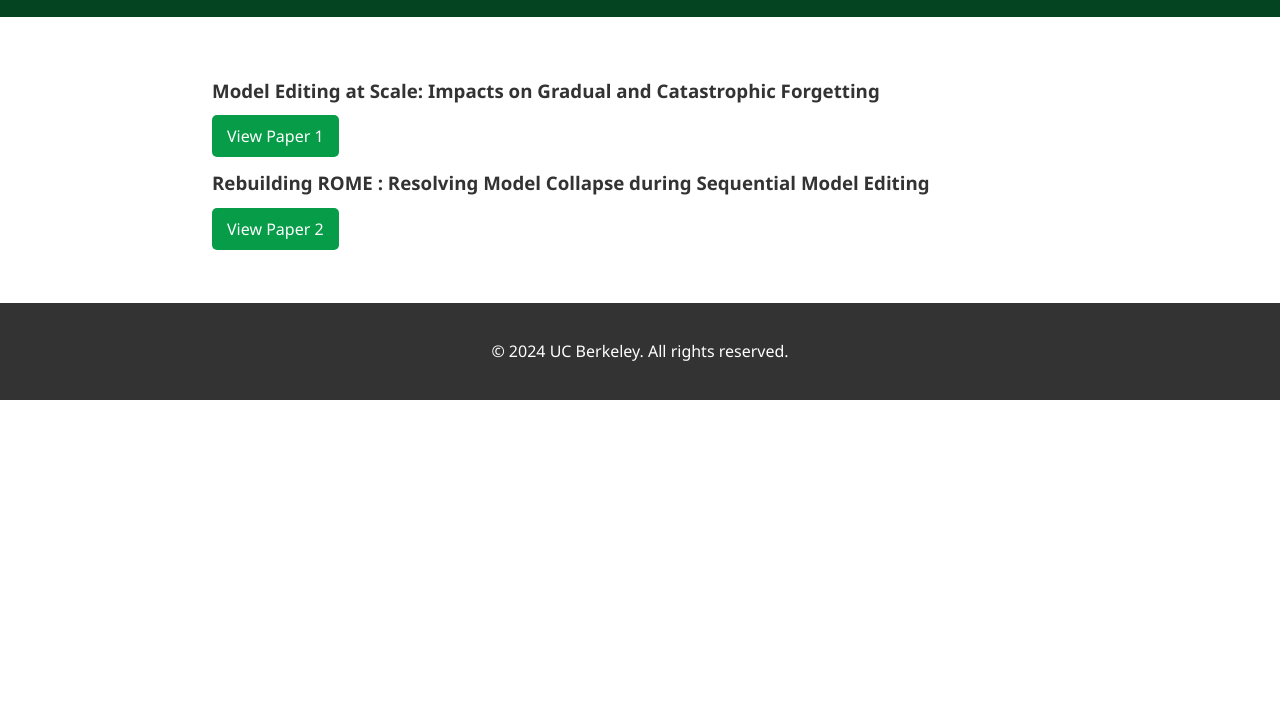
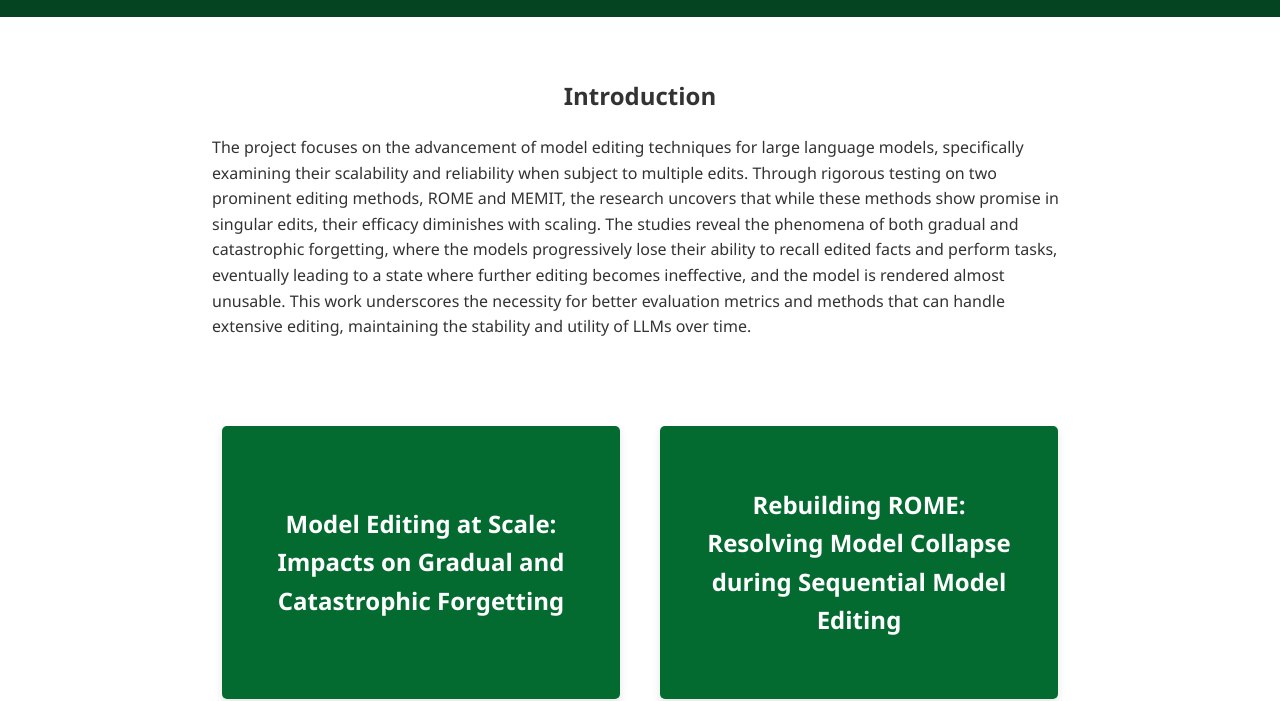
Before and after one commit to scalable-model-editing/scalable-model-editing.github.io, a plain HTML site: page index.html in a window 1280 px wide. Shown: the part 100-801 px from the top of the page. Drawn offline with Linux system fonts and the light colour scheme.

Commit message:
landing page

```diff
--- a/index.html
+++ b/index.html
@@ -11,23 +11,24 @@
     </header>
 
     <div class = "container">
-        <main>
+
+            <section id="introduction">
+                <h2>Introduction</h2>
+                <p>The project focuses on the advancement of model editing techniques for large language models, specifically examining their scalability and reliability when subject to multiple edits. Through rigorous testing on two prominent editing methods, ROME and MEMIT, the research uncovers that while these methods show promise in singular edits, their efficacy diminishes with scaling. The studies reveal the phenomena of both gradual and catastrophic forgetting, where the models progressively lose their ability to recall edited facts and perform tasks, eventually leading to a state where further editing becomes ineffective, and the model is rendered almost unusable. This work underscores the necessity for better evaluation metrics and methods that can handle extensive editing, maintaining the stability and utility of LLMs over time.</p>
+            </section>
             <section class="card-container">
-                <div class="card">
+                <a href="paper1/index.html" class="card">
                     <div class="card-content">
-                        <h3>Model Editing at Scale: Impacts on Gradual and Catastrophic Forgetting</h3>
-                        <a href="paper1/index.html" class="button" style="text-decoration: none;"> View Paper 1</a>
+                        <h2>Model Editing at Scale: Impacts on Gradual and Catastrophic Forgetting</h2>
                     </div>
-                </div>
-                <div class="card">
+                </a>
+                <a href="paper2/index.html" class="card">
                     <div class="card-content">
-                        <h3>Rebuilding ROME : Resolving Model Collapse during Sequential Model Editing</h3>
-                        <a href="paper2/index.html" class="button" style="text-decoration: none;">View Paper 2</a>
+                        <h2>Rebuilding ROME: Resolving Model Collapse during Sequential Model Editing</h2>
                     </div>
-                </div>
-                <!-- Add more cards for other papers as needed -->
+                </a>
             </section>
-        </main>
+
 
     </div>
 
--- a/style.css
+++ b/style.css
@@ -177,3 +177,51 @@ header, nav, section, footer {
     margin: 0;
     padding: 0;
 }
+
+
+
+.card-container {
+    display: flex;
+    justify-content: center;
+    flex-wrap: wrap;
+    gap: 20px; /* Adjust the space between the cards */
+}
+
+.card {
+    flex: 1; /* Each card takes up equal space */
+    max-width: calc(50% - 10px); /* Adjust width for space between cards */
+    background-color: #036b30; /* Card background color */
+    color: white; /* Text color */
+    text-align: center; /* Center text horizontally */
+    margin: 10px;
+    text-decoration: none; /* Remove underline from links */
+    border-radius: 5px; /* Rounded corners for the card */
+    box-shadow: 0 4px 8px rgba(0,0,0,0.1); /* Optional: Adds shadow for depth */
+    display: flex; /* Use flex layout to center content */
+    align-items: center; /* Center content vertically */
+    justify-content: center; /* Center content horizontally */
+    padding: 20px;
+    transition: background-color 0.3s ease; /* Smooth transition for background color change */
+}
+
+.card:hover {
+    background-color: #047b4a; /* Slightly lighter or darker green on hover */
+}
+
+.card-content {
+    padding: 20px;
+}
+
+.card h2 {
+    font-size: 1.5em; /* Adjust font size as needed */
+    margin: 0;
+    padding: 20px 0; /* Padding for spacing inside the card */
+    text-align: center;
+}
+
+/* Ensure the cards don't get too small on smaller screens */
+@media (max-width: 600px) {
+    .card {
+        max-width: 100%;
+    }
+}
```
